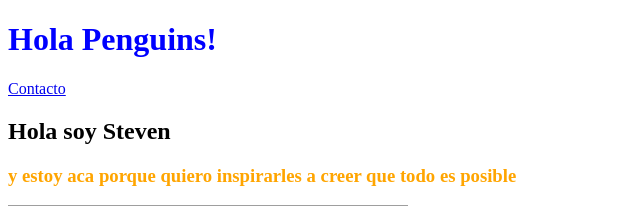
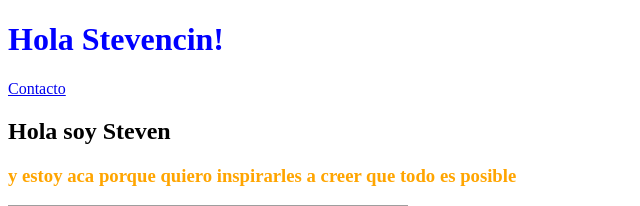
Before and after one commit to reybritez/taller_final, a Flask app: page / in a window 1280 px wide. Shown: the top 206 px of the page, without its empty margins (0-640 px from the left). Run offline with Flask 2, Linux system fonts and the light colour scheme; grey boxes are pictures that could not be loaded.

Commit message:
Cambie el h1 de Penguins a Stevencin

```diff
--- a/templates/inicio.html
+++ b/templates/inicio.html
@@ -11,7 +11,7 @@
     <title>Stevencin</title>
   </head>
   <body>
-    <h1>Hola Penguins!</h1>
+    <h1>Hola Stevencin!</h1>
     <a href="{{ url_for ('contacto') }}"> Contacto </a>
     <h2>Hola soy Steven</h2>
     <h3>y estoy aca porque quiero inspirarles a creer que todo es posible</h3>
```
